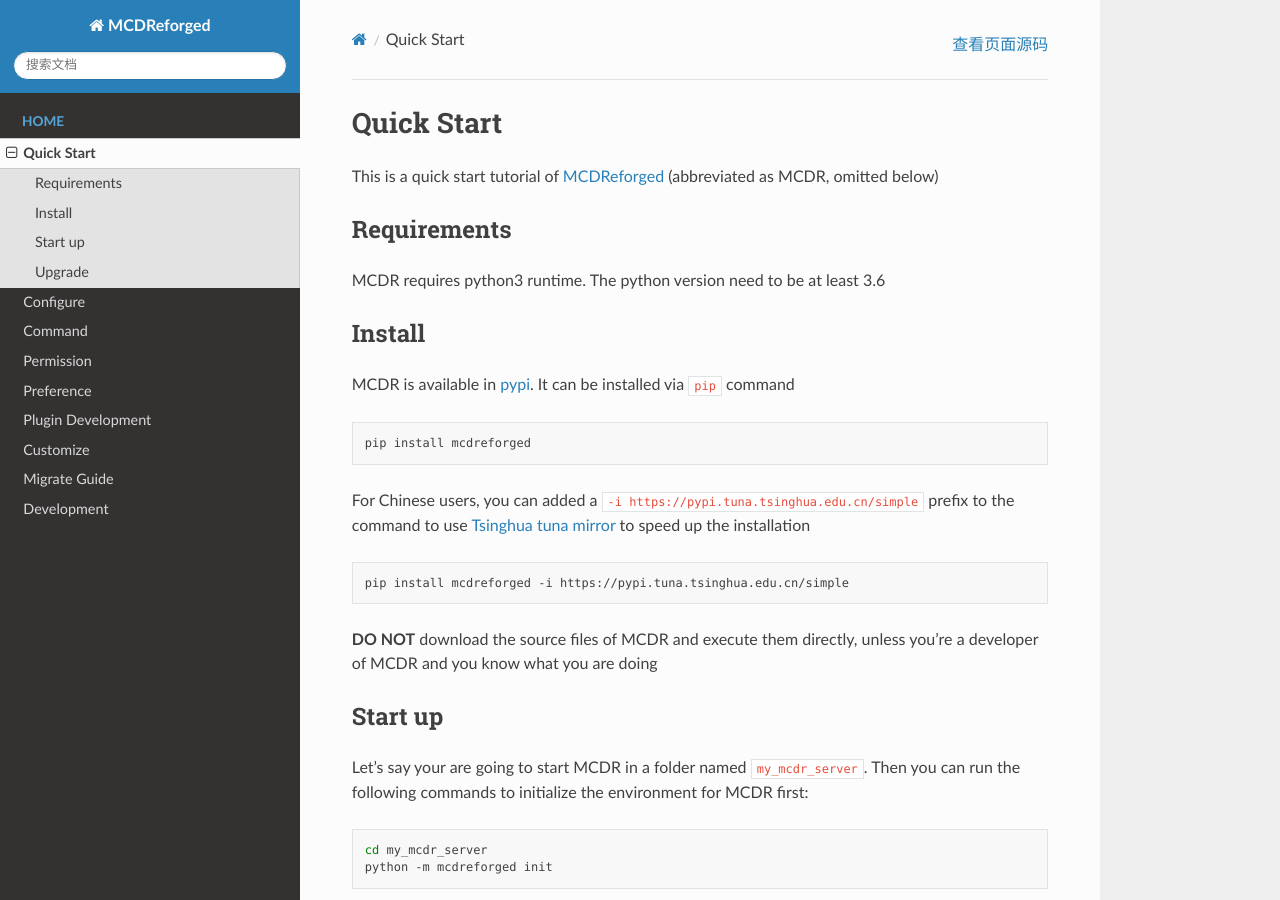
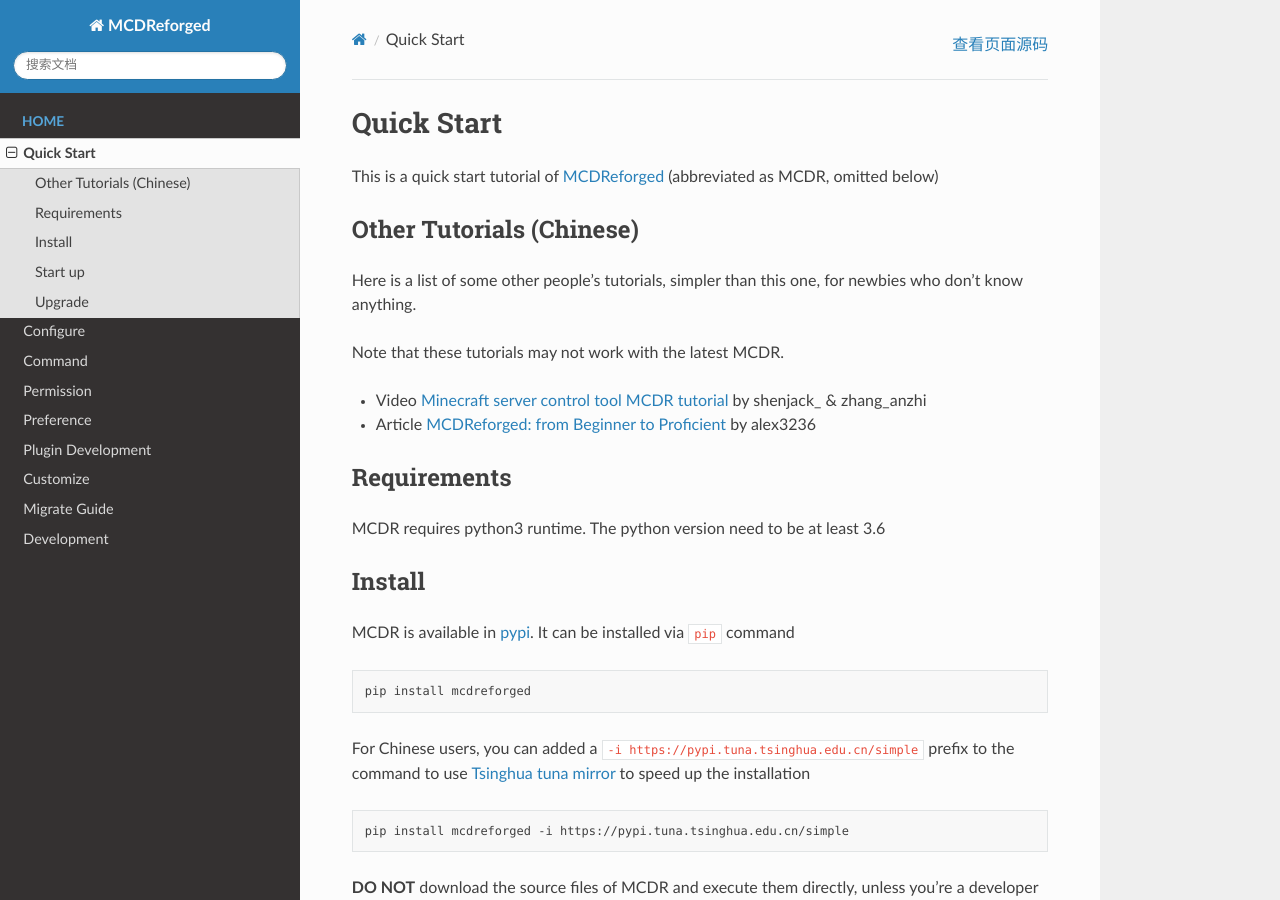
Before and after one commit to MCDReforged/MCDReforged, a Sphinx documentation site: the page built from docs/source/quick_start.rst, in a window 1280 px wide and 900 px high. Built offline with Sphinx 7.4.7 and the Read the Docs theme 2.0.0, drawn with Linux system fonts in a browser that asks for light colours.

Commit message:
Add other tutorials

```diff
--- a/docs/source/quick_start.rst
+++ b/docs/source/quick_start.rst
@@ -3,6 +3,16 @@
 ===========
 
 This is a quick start tutorial of `MCDReforged <https://github.com/Fallen-Breath/MCDReforged>`__ (abbreviated as MCDR, omitted below)
+
+Other Tutorials (Chinese)
+-------------------------
+
+Here is a list of some other people's tutorials, simpler than this one, for newbies who don't know anything.
+
+Note that these tutorials may not work with the latest MCDR.
+
+* Video `Minecraft server control tool MCDR tutorial <https://www.bilibili.com/video/BV18Z4y1q7Cz>`__ by shenjack\_ & zhang_anzhi
+* Article `MCDReforged: from Beginner to Proficient <https://mcdr.alex3236.top>`__ by alex3236
 
 Requirements
 ------------
```
